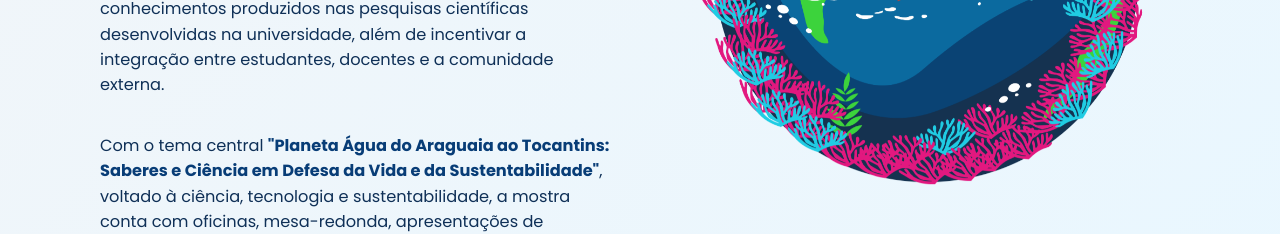
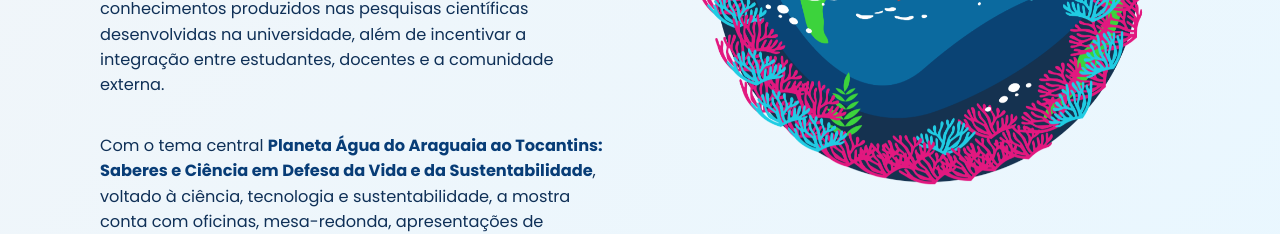
Before and after one commit to Matheus-Nardi/mostra-ciencia, a Next.js app: page / in a window 1280 px wide. Shown: the part 3740-3974 px from the top of the page. Built offline with nearby package versions, Linux system fonts and the light colour scheme; no server answers.

Commit message:
fix: build

```diff
--- a/src/components/project/About.tsx
+++ b/src/components/project/About.tsx
@@ -47,7 +47,7 @@ export default function AboutEvent() {
                 além de incentivar a integração entre estudantes, docentes e a comunidade externa.
               </p>
               <p className="text-sm sm:text-base md:text-lg font-poppins pl-4 py-2">
-               Com o tema central <strong className="text-primary">"Planeta Água do Araguaia ao Tocantins: Saberes e Ciência em Defesa da Vida e da Sustentabilidade"</strong>, voltado à ciência, tecnologia e sustentabilidade, a mostra conta com oficinas, mesa-redonda, apresentações de trabalhos e premiação final,
+               Com o tema central <strong className="text-primary">Planeta Água do Araguaia ao Tocantins: Saberes e Ciência em Defesa da Vida e da Sustentabilidade</strong>, voltado à ciência, tecnologia e sustentabilidade, a mostra conta com oficinas, mesa-redonda, apresentações de trabalhos e premiação final,
                 oferecendo mais de 24 horas de programação científica no Câmpus Augustinópolis.
               </p>
             </div>
```
